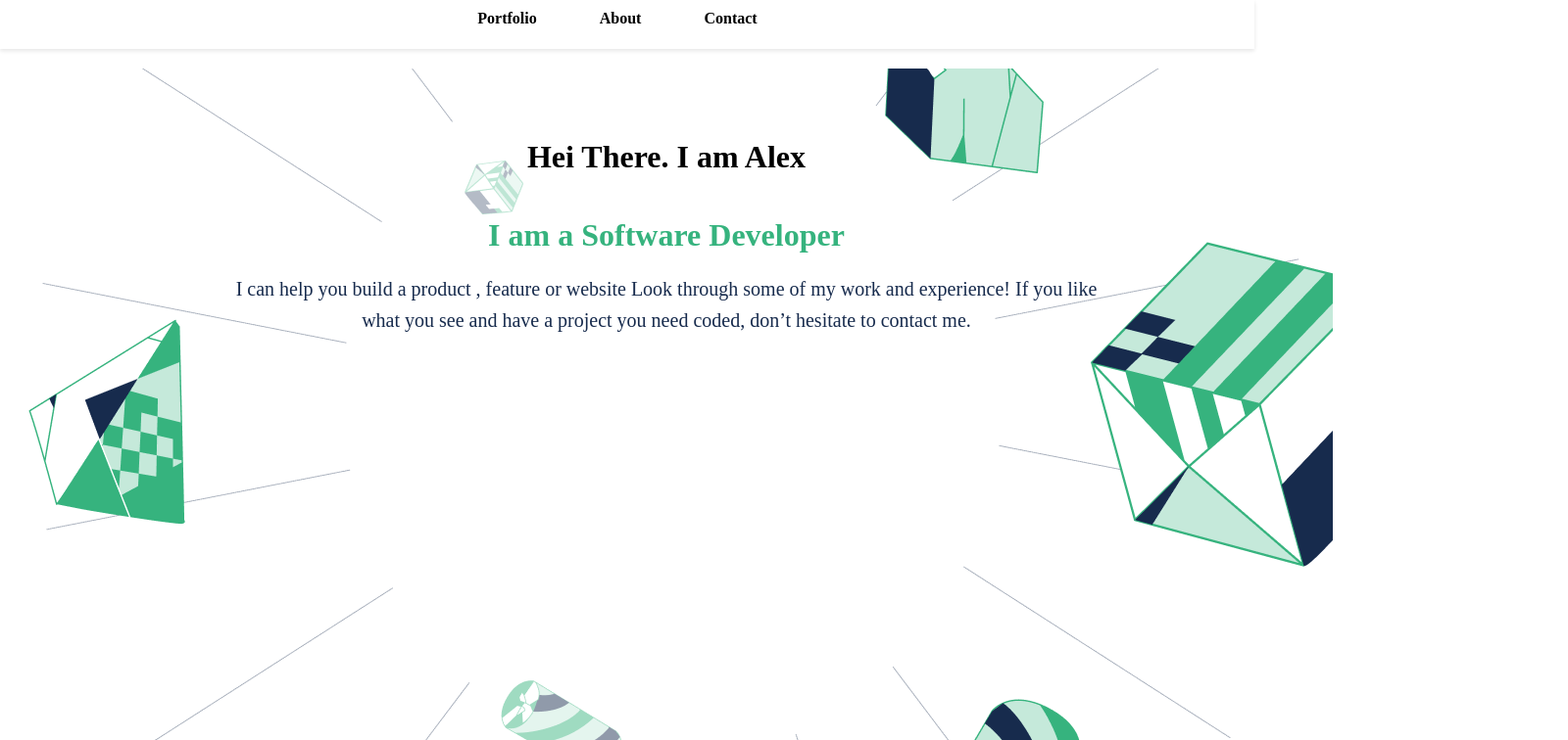
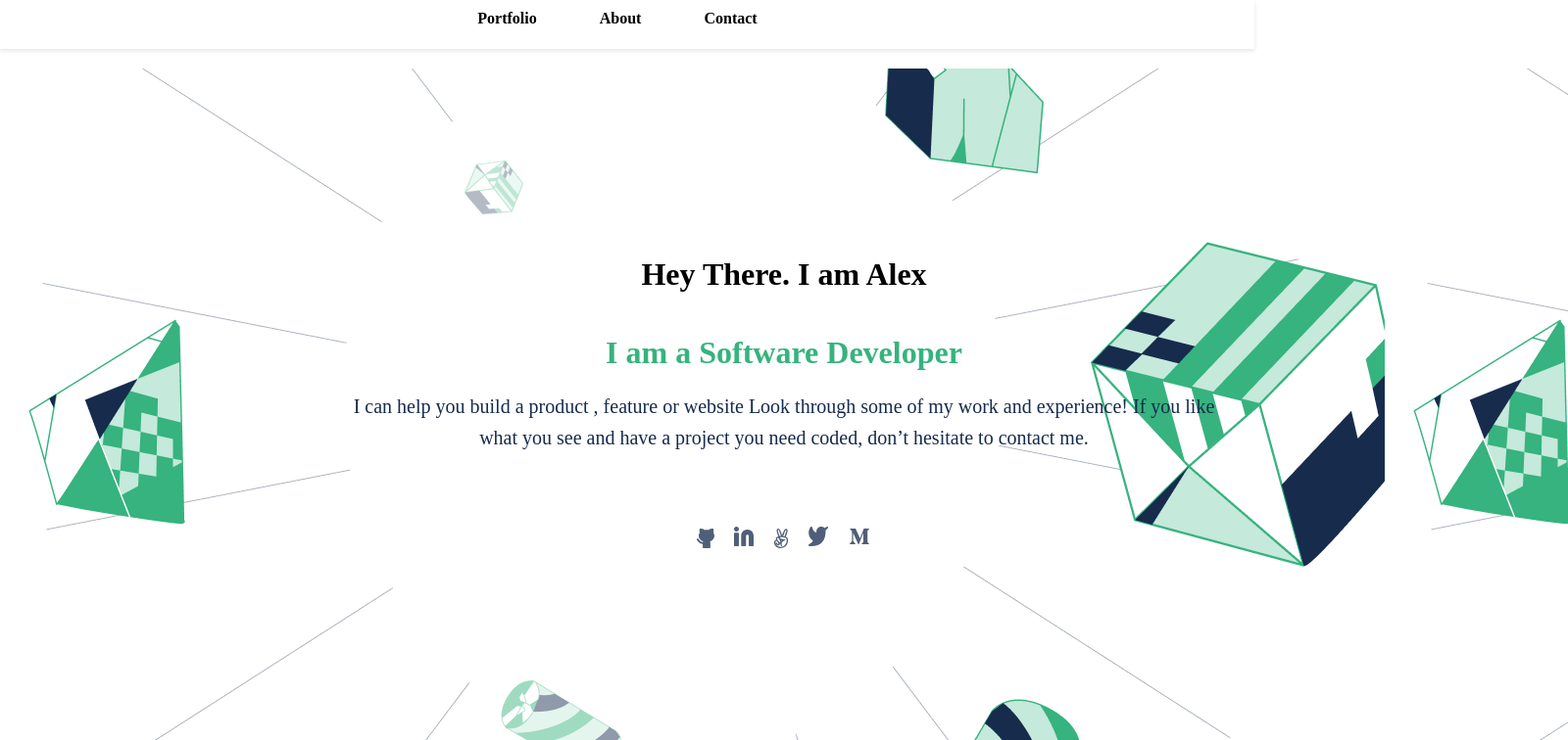
Before and after one commit to RileyManda/html5-portfolio-website, a plain HTML site: page index.html in a window 1280 px wide. Shown: the top 756 px of the page at 98% size, 1600 px wide, since content can reach past the window. Drawn offline with Linux system fonts and the light colour scheme.

Commit message:
Replaced fab icons with svgs

```diff
--- a/index.html
+++ b/index.html
@@ -5,6 +5,9 @@
     <meta charset="UTF-8">
     <meta http-equiv="X-UA-Compatible" content="IE=edge">
     <meta name="viewport" content="width=device-width, initial-scale=1.0">
+    <link rel="stylesheet" href="https://cdnjs.cloudflare.com/ajax/libs/font-awesome/5.15.3/css/all.min.css" />
+
+
     <link rel="stylesheet" href="style.css">
     <title>Portfolio</title>
 </head>
@@ -20,11 +23,27 @@
         </nav>
     </header>
     <div class="headline">
-            <h3>Hei There. I am Alex</h4>
+            <h3>Hey There. I am Alex</h4>
             <h4>I am a Software Developer</h6>
         <p class="headline-content">I can help you build a product , feature or website Look through some of my work and experience! If you like what you
         see and have a project you need coded,
         don’t hesitate to contact me.</p>
+        <!-- <div class="social-icons">
+            <a href="#"><i class="fab fa-github"></i></a>
+            <a href="#"><i class="fab fa-linkedin-in"></i></a>
+            <a href="#"><i class="fab fa-angellist"></i></a>
+            <a href="#"><i class="fab fa-twitter"></i></a>
+            <a href="#"><i class="fab fa-medium"></i></a>
+
+        </div> -->
+        <div class="social-icons">
+            <a href="#"><img src="./assets/icons/github.svg" alt="GitHub icon"></a>
+            <a href="#"><img src="./assets/icons/linkedin.svg" alt="LinkedIn icon"></a>
+            <a href="#"><img src="./assets/icons/angellist.svg" alt="AngelList icon"></a>
+            <a href="#"><img src="./assets/icons/twitter.svg" alt="Twitter icon"></a>
+            <a href="#"><img src="./assets/icons/medium.svg" alt="Medium icon"></a>
+        </div>
+
     </div>
 
 </body>
--- a/style.css
+++ b/style.css
@@ -63,6 +63,7 @@ body {
 /* Headline  Style */
 .headline {
   position: absolute;
+  align-items: center;
   width: 100%;
   height: calc(100vh - 50px);
   left: 0;
@@ -73,7 +74,7 @@ body {
   font-weight: bold;
   text-align: center;
   margin-top: 20px;
-  padding: 40px;
+  padding: 160px;
   background-image: url(./assets/images/Header-llustration-desktop.png);
 }
 
@@ -111,6 +112,55 @@ body {
   margin: 10px auto 0;
 }
 
+/* .github-icon {
+  background-image: url(./assets/icons/github.svg);
+  background-size: contain;
+  background-repeat: no-repeat;
+  width: 24px;
+  height: 24px;
+} */
+
+.social-icons {
+  left: 0.08%;
+  right: 0%;
+  top: 0%;
+  bottom: 0%;
+}
+
+.social-icons a {
+  color: grey;
+  text-decoration: none;
+}
+
+.social-icons a:hover {
+  color: #ccc;
+}
+
+/* .github-icon */
+.fab.fa-github {
+  color: grey;
+}
+
+/* .linkedin-icon */
+.fab.fa-linkedin-in {
+  color: grey;
+}
+
+/* .angellist-icon */
+.fab .fa-angellist {
+  color: "#505F79";
+}
+
+/* .linkedin-icon */
+.fab.fa-twitter {
+  color: grey;
+}
+
+/* .medium-icon */
+.fab.fa-medium {
+  color: grey;
+}
+
 .menu {
   display: flex;
   justify-content: center;
```
Also changed, not shown: assets/icons/angellist.svg (added), assets/icons/github.svg (added), assets/icons/linkedin.svg (added), assets/icons/medium.svg (added), assets/icons/twitter.svg (added).
